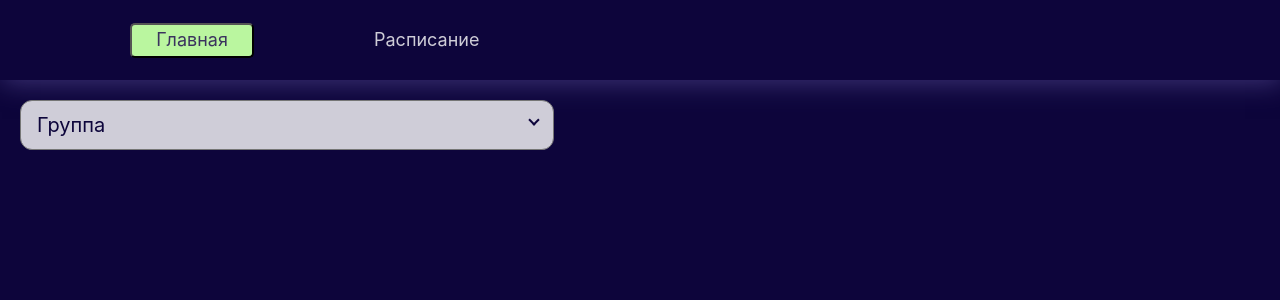
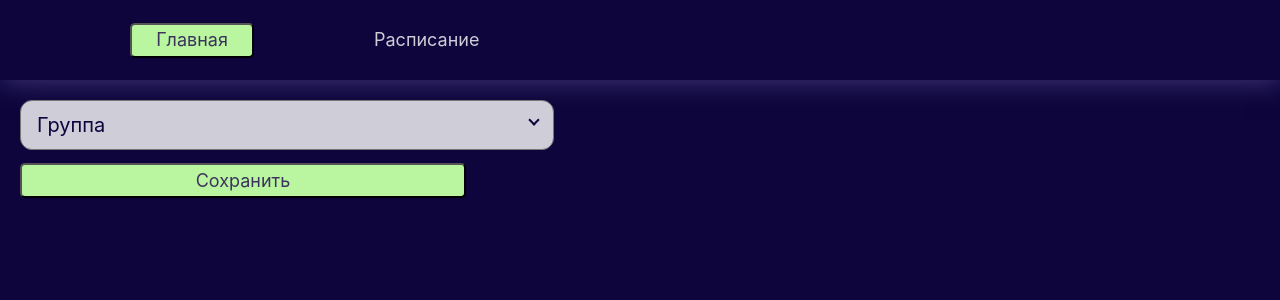
Before and after one commit to LeraDolgova109/WebSchedule, a Vue app: page / in a window 1280 px wide. Shown: the top 300 px of the page. Built offline with nearby package versions, Linux system fonts and the light colour scheme.

Commit message:
Изменения в стиле MyButton

```diff
--- a/src/components/Navbar.vue
+++ b/src/components/Navbar.vue
@@ -71,5 +71,4 @@ export default{
     color: #3B335E;
 }
 
-
 </style>
--- a/src/components/UI/MyButton.vue
+++ b/src/components/UI/MyButton.vue
@@ -19,11 +19,13 @@
     line-height: 22px;
     width: 124px;
     height: 35px;
-    left: 353px;
-    top: 21px;
 
     background: #BAF69F;
     border-radius: 5px;
     color: #3B335E;
   }
+  .btn:active {
+  color: #1b172b;
+  box-shadow: 5px 1px 5px black;
+}
   </style>
--- a/src/pages/HomePage.vue
+++ b/src/pages/HomePage.vue
@@ -4,6 +4,7 @@
       v-bind="selectedOption"
       :option="options"
     />
+    <my-button style="width: 446px;">Сохранить</my-button>
   </div>
 </template>
 
@@ -20,3 +21,11 @@ export default {
     }
 }
 </script>
+
+<style scoped>
+.home {
+  width: 100%;
+  display: table;
+  justify-content: center;
+}
+</style>
```
Also changed, not shown: src/components/UI/MySelect.vue (line endings or trailing spaces).
